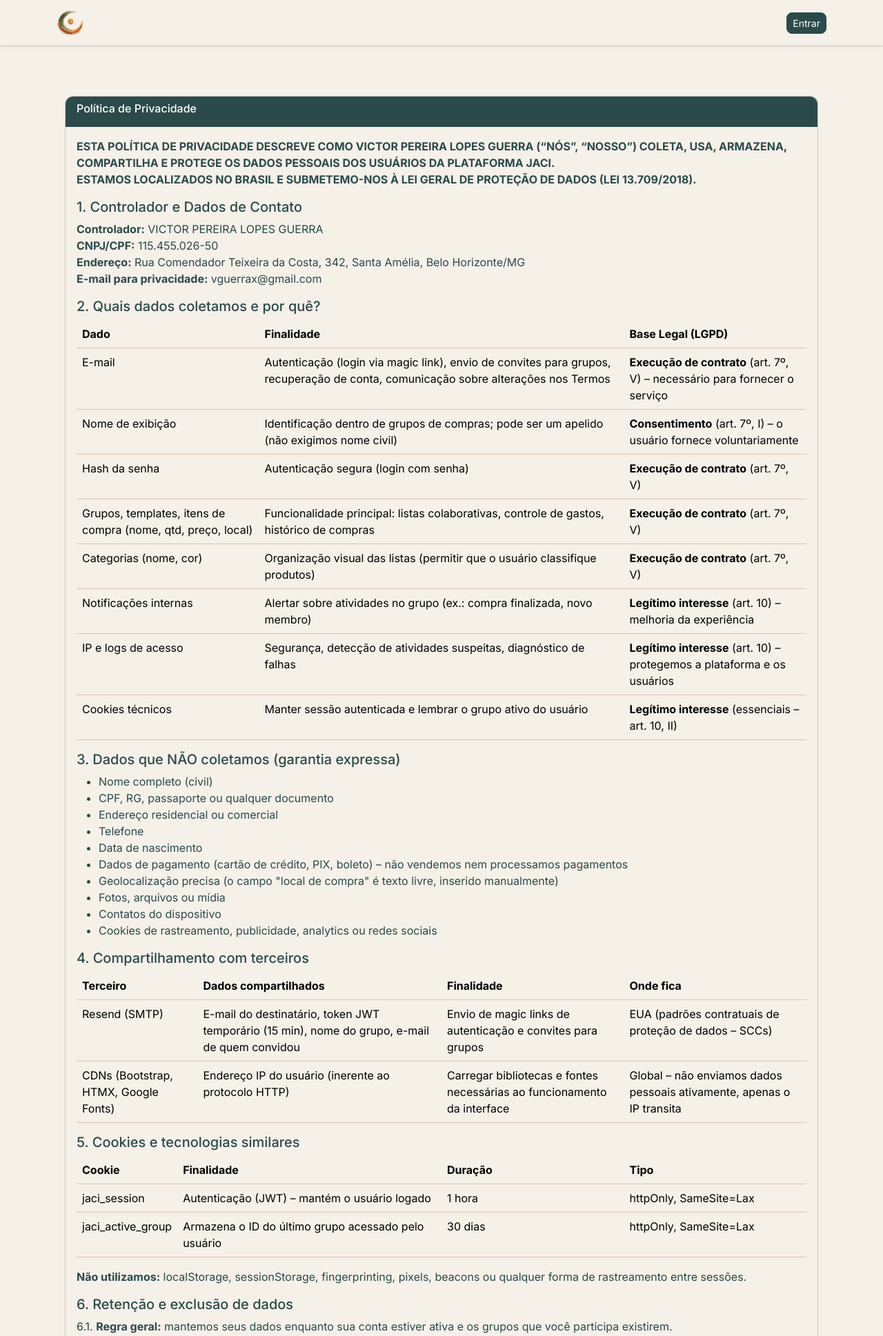
After one commit to vguerrax/jaci, a Python web app: template app/templates/pages/legal/privacy.html in a window 1280 px wide. The commit adds this page. Shown: the top 1937 px of the page at 69% size. Run offline with Jinja, Linux system fonts and the light colour scheme; the template is opened without the code that fills it, so the values that code supplies are empty.

Commit message:
termos e privacidade

```diff
--- a/app/main.py
+++ b/app/main.py
@@ -15,6 +15,7 @@ from app.routers.templates import router as templates_router
 from app.routers.executions import router as executions_router
 from app.routers.agenda import router as agenda_router
 from app.routers.notifications import router as notifications_router
+from app.routers.legal import router as legal
 from app.websocket.handlers import execution_ws_handler
 
 settings = get_settings()
@@ -39,6 +40,7 @@ app.include_router(templates_router)
 app.include_router(executions_router)
 app.include_router(agenda_router)
 app.include_router(notifications_router)
+app.include_router(legal)
 
 @app.middleware("http")
 async def add_unread_count(request: Request, call_next):
--- a/app/static/css/jaci-theme.css
+++ b/app/static/css/jaci-theme.css
@@ -858,8 +858,8 @@ UTILS
     color: var(--jaci-night) !important;
 }
 
-.text-yellow {
-    color: yellow;
+.text-white {
+    color: #FFF;
 }
 
 .text-clay {
--- a/app/templates/base.html
+++ b/app/templates/base.html
@@ -70,7 +70,9 @@
                         <a class="nav-link position-relative" href="/notifications">
                             <i class="bi bi-bell-fill"></i>
                             {% if request.state.unread_count and request.state.unread_count > 0 %}
-                            <span class="position-absolute top-25 start-75 translate-middle badge rounded-pill bg-danger" style="font-size: 0.6rem;">
+                            <span
+                                class="position-absolute top-25 start-75 translate-middle badge rounded-pill bg-danger"
+                                style="font-size: 0.6rem;">
                                 {{ request.state.unread_count if request.state.unread_count < 10 else '9+' }} </span>
                                     {% endif %}
                         </a>
@@ -148,7 +150,10 @@
     <footer class="py-3 text-help text-center border-top border-sand mt-auto">
         🌙 Mãe dos Frutos &mdash; organize sua colheita
         <br>
-        <small>Jaci | 2026 - by vguerrax</small>
+        <small>Jaci | 2026 - by vguerrax<br>
+            <a href="/privacy">Política de Privacidade</a> |
+            <a href="/terms">Termos de Uso</a>
+        </small>
     </footer>
 
     <!-- Bootstrap JS -->
--- /dev/null
+++ b/app/templates/pages/legal/privacy.html
@@ -0,0 +1,232 @@
+{% extends "base.html" %}
+
+{% block content %}
+<div class="container mt-5 mb-3">
+    <div class="card">
+        <div class="card-header bg-primary">
+            <h4 class="text-white">Política de Privacidade</h4>
+        </div>
+        <div class="card-body">
+            <p><b>ESTA POLÍTICA DE PRIVACIDADE DESCREVE COMO VICTOR PEREIRA LOPES GUERRA (“NÓS”, “NOSSO”) COLETA, USA,
+                    ARMAZENA, COMPARTILHA E PROTEGE OS DADOS PESSOAIS DOS USUÁRIOS DA PLATAFORMA JACI.
+                    <br>ESTAMOS LOCALIZADOS NO BRASIL E SUBMETEMO-NOS À LEI GERAL DE PROTEÇÃO DE DADOS (LEI
+                    13.709/2018).</b></p>
+
+            <h5>1. Controlador e Dados de Contato</h5>
+            <p>
+                <b>Controlador:</b> VICTOR PEREIRA LOPES GUERRA
+                <br><b>CNPJ/CPF:</b> 115.455.026-50
+                <br><b>Endereço:</b> Rua Comendador Teixeira da Costa, 342, Santa Amélia, Belo Horizonte/MG
+                <br><b>E-mail para privacidade:</b> vguerrax@gmail.com
+            </p>
+            <h5>2. Quais dados coletamos e por quê?</h5>
+            <div class="table-responsive">
+                <table class="table">
+                    <thead>
+                        <tr>
+                            <th scope="col" class="w-auto">Dado</th>
+                            <th scope="col">Finalidade</th>
+                            <th scope="col">Base Legal (LGPD)</th>
+                        </tr>
+                    </thead>
+                    <tbody>
+                        <tr>
+                            <td scope="row" class="w-25">E-mail</td>
+                            <td class="w-50">Autenticação (login via magic link), envio de convites para grupos,
+                                recuperação de
+                                conta, comunicação sobre alterações nos Termos</td>
+                            <td class="w-25"><b>Execução de contrato</b> (art. 7º, V) – necessário para fornecer o
+                                serviço</td>
+                        </tr>
+                        <tr>
+                            <td scope="row" class="w-25">Nome de exibição</td>
+                            <td class="w-50">Identificação dentro de grupos de compras; pode ser um apelido (não
+                                exigimos nome civil)</td>
+                            <td class="w-25"><b>Consentimento</b> (art. 7º, I) – o usuário fornece voluntariamente</td>
+                        </tr>
+                        <tr>
+                            <td scope="row" class="w-25">Hash da senha</td>
+                            <td class="w-50">Autenticação segura (login com senha)</td>
+                            <td class="w-25"><b>Execução de contrato</b> (art. 7º, V)</td>
+                        </tr>
+                        <tr>
+                            <td scope="row" class="w-25">Grupos, templates, itens de compra (nome, qtd, preço, local)
+                            </td>
+                            <td class="w-50">Funcionalidade principal: listas colaborativas, controle de gastos,
+                                histórico de compras</td>
+                            <td class="w-25"><b>Execução de contrato</b> (art. 7º, V)</td>
+                        </tr>
+                        <tr>
+                            <td scope="row" class="w-25">Categorias (nome, cor)</td>
+                            <td class="w-50">Organização visual das listas (permitir que o usuário classifique produtos)
+                            </td>
+                            <td class="w-25"><b>Execução de contrato</b> (art. 7º, V)</td>
+                        </tr>
+                        <tr>
+                            <td scope="row" class="w-25">Notificações internas</td>
+                            <td class="w-50">Alertar sobre atividades no grupo (ex.: compra finalizada, novo membro)
+                            </td>
+                            <td class="w-25"><b>Legítimo interesse</b> (art. 10) – melhoria da experiência</td>
+                        </tr>
+                        <tr>
+                            <td scope="row" class="w-25">IP e logs de acesso</td>
+                            <td class="w-50">Segurança, detecção de atividades suspeitas, diagnóstico de falhas</td>
+                            <td class="w-25"><b>Legítimo interesse</b> (art. 10) – protegemos a plataforma e os usuários
+                            </td>
+                        </tr>
+                        <tr>
+                            <td scope="row" class="w-25">Cookies técnicos</td>
+                            <td class="w-50">Manter sessão autenticada e lembrar o grupo ativo do usuário</td>
+                            <td class="w-25"><b>Legítimo interesse</b> (essenciais – art. 10, II)</td>
+                        </tr>
+                    </tbody>
+                </table>
+            </div>
+            <h5>3. Dados que NÃO coletamos (garantia expressa)</h5>
+            <ul>
+                <li>Nome completo (civil)</li>
+                <li>CPF, RG, passaporte ou qualquer documento</li>
+                <li>Endereço residencial ou comercial</li>
+                <li>Telefone</li>
+                <li>Data de nascimento</li>
+                <li>Dados de pagamento (cartão de crédito, PIX, boleto) – não vendemos nem processamos pagamentos</li>
+                <li>Geolocalização precisa (o campo "local de compra" é texto livre, inserido manualmente)</li>
+                <li>Fotos, arquivos ou mídia</li>
+                <li>Contatos do dispositivo</li>
+                <li>Cookies de rastreamento, publicidade, analytics ou redes sociais</li>
+            </ul>
+            <h5>4. Compartilhamento com terceiros</h5>
+            <div class="table-responsive">
+                <table class="table">
+                    <thead>
+                        <tr>
+                            <th scope="col" class="w-auto">Terceiro</th>
+                            <th scope="col">Dados compartilhados</th>
+                            <th scope="col">Finalidade</th>
+                            <th scope="col">Onde fica</th>
+                        </tr>
+                    </thead>
+                    <tbody>
+                        <tr>
+                            <td scope="row" class="w-20">Resend (SMTP)</td>
+                            <td class="w-30">E-mail do destinatário, token JWT temporário (15 min), nome do grupo,
+                                e-mail de quem convidou</td>
+                            <td class="w-25">Envio de magic links de autenticação e convites para grupos</td>
+                            <td class="w-25">EUA (padrões contratuais de proteção de dados – SCCs)</td>
+                        </tr>
+                        <tr>
+                            <td scope="row" class="w-20">CDNs (Bootstrap, HTMX, Google Fonts)</td>
+                            <td class="w-30">Endereço IP do usuário (inerente ao protocolo HTTP)</td>
+                            <td class="w-25">Carregar bibliotecas e fontes necessárias ao funcionamento da interface
+                            </td>
+                            <td class="w-25">Global – não enviamos dados pessoais ativamente, apenas o IP transita</td>
+                        </tr>
+                    </tbody>
+                </table>
+            </div>
+            <h5>5. Cookies e tecnologias similares</h5>
+            <div class="table-responsive">
+                <table class="table">
+                    <thead>
+                        <tr>
+                            <th scope="col" class="w-auto">Cookie</th>
+                            <th scope="col">Finalidade</th>
+                            <th scope="col">Duração</th>
+                            <th scope="col">Tipo</th>
+                        </tr>
+                    </thead>
+                    <tbody>
+                        <tr>
+                            <td scope="row" class="w-20">jaci_session</td>
+                            <td class="w-30">Autenticação (JWT) – mantém o usuário logado</td>
+                            <td class="w-25">1 hora</td>
+                            <td class="w-25">httpOnly, SameSite=Lax</td>
+                        </tr>
+                        <tr>
+                            <td scope="row" class="w-20">jaci_active_group</td>
+                            <td class="w-30">Armazena o ID do último grupo acessado pelo usuário</td>
+                            <td class="w-25">30 dias</td>
+                            <td class="w-25">httpOnly, SameSite=Lax</td>
+                        </tr>
+                    </tbody>
+                </table>
+            </div>
+            <p><b>Não utilizamos:</b> localStorage, sessionStorage, fingerprinting, pixels, beacons ou qualquer forma de
+                rastreamento entre sessões.</p>
+            <h5>6. Retenção e exclusão de dados</h5>
+            <p>6.1. <b>Regra geral:</b> mantemos seus dados enquanto sua conta estiver ativa e os grupos que você
+                participa existirem.</p>
+            <p>6.2. <b>Após solicitação de exclusão de conta:</b></p>
+            <ul>
+                <li>Seus dados pessoais (e-mail, nome de exibição, hash de senha) serão <b>permanentemente removidos</b>
+                    em até 30 dias.</li>
+                <li><b>Exceções</b> (dados que podem permanecer anonimizados para fins legítimos):
+                    <ul>
+                        <li>Histórico de compras em grupos compartilhados: o registro "item X foi comprado por [nome]"
+                            poderá ser anonimizado (substituímos o nome por "usuário removido"), mas o preço e o item
+                            permanecem para não prejudicar os demais membros.</li>
+                        <li>Logs de acesso de segurança: mantidos por até 6 meses para investigação de incidentes.</li>
+                    </ul>
+                </li>
+            </ul>
+            <p>6.3. <b>Exclusão manual pelo Operador:</b> podemos remover dados a qualquer tempo por necessidade técnica
+                ou jurídica.</p>
+            <h5>7. Seus direitos (LGPD – Art. 18)</h5>
+            <p>Você pode, a qualquer momento e gratuitamente, solicitar ao Controlador:</p>
+            <ol>
+                <li><b>Confirmação</b> do tratamento dos seus dados.</li>
+                <li><b>Acesso</b> a todos os seus dados pessoais que possuímos.</li>
+                <li><b>Correção</b> de dados incompletos, inexatos ou desatualizados.</li>
+                <li><b>Anonimização, bloqueio ou eliminação</b> de dados desnecessários, excessivos ou tratados em
+                    desconformidade.</li>
+                <li><b>Portabilidade</b> dos dados a outro fornecedor de serviço (desde que tecnicamente viável).</li>
+                <li><b>Eliminação</b> dos dados tratados com seu consentimento (exceto quando houver outra base legal
+                    que
+                    autorize a manutenção, como execução de contrato).</li>
+                <li><b>Revogação do consentimento</b> (aplicável apenas ao nome de exibição – os demais dados são
+                    tratados com
+                    base em execução de contrato ou legítimo interesse).</li>
+                <li><b>Oposição</b> a tratamento baseado em legítimo interesse (mediante demonstração de situação
+                    particular).
+                </li>
+            </ol>
+            <p><b>Como exercer:</b> envie um e-mail para vguerrax@gmail.com com assunto “LGPD - Solicitação de
+                [direito desejado]”. Responderemos em até 15 dias (prorrogável por mais 15 mediante justificativa).</p>
+            <h5>8. Segurança da informação</h5>
+            <p>Adotamos as seguintes medidas técnicas e organizacionais:</p>
+            <ul>
+                <li>>Hash de senhas com bcrypt (custo padrão).</li>
+                <li>>Autenticação via JWT armazenado em cookies httpOnly (imunes a XSS).</li>
+                <li>>Tokens de magic link com validade curta (15 min).</li>
+                <li>>Isolamento de dados por grupo (usuário só acessa grupos onde é membro).</li>
+                <li>>Bloqueio otimista com versionamento (evita perda de edição simultânea).</li>
+                <li>>HTTPS obrigatório em produção (recomendamos e configuraremos).</li>
+                <li>>Backup diário do banco de dados SQLite.</li>
+                <li><b>Criptografia em repouso:</b> não implementada no MVP (o arquivo do banco de dados depende da
+                    criptografia do sistema de arquivos do servidor).</li>
+            </ul>
+            <p><b>Em caso de violação de dados (incidente de segurança):</b> notificaremos os usuários afetados e a ANPD
+                dentro
+                dos prazos legais (até 48h em casos críticos, ou o mais breve possível).</p>
+            <h5>9. Transferência internacional de dados</h5>
+            <p>Os serviços do <b>Resend</b> podem envolver transferência de dados para os Estados Unidos. Asseguramos
+                que tais
+                transferências ocorrem com base em <b>Cláusulas Contratuais Padrão (SCCs)</b> da União Europeia,
+                adaptadas à
+                LGPD, garantindo nível de proteção adequado.</p>
+            <h5>10. Crianças e adolescentes</h5>
+            <p>O Jaci não é direcionado a menores de 18 anos. Não coletamos intencionalmente dados de crianças. Se tomar
+                conhecimento de que um menor de idade criou conta sem autorização dos pais/responsáveis, excluiremos
+                imediatamente os dados.</p>
+            <h5>11. Atualizações desta Política</h5>
+            <p>Podemos atualizar esta Política a qualquer momento. Alterações relevantes serão comunicadas por e-mail
+                e/ou por aviso na própria Plataforma com <b>15 dias de antecedência</b>.
+                <br><b>Data da última atualização:</b> 06/05/2026
+                <br></b>Versão:</b> 1.0 (MVP)
+            </p>
+            <hr>
+            <p class="text-muted small">Última atualização: Maio/2026</p>
+        </div>
+    </div>
+</div>
+{% endblock %}
```
Also changed, not shown: app/routers/legal.py (added, +24 -0 lines), app/templates/pages/legal/terms.html (added, +124 -0 lines), 2 other files.
